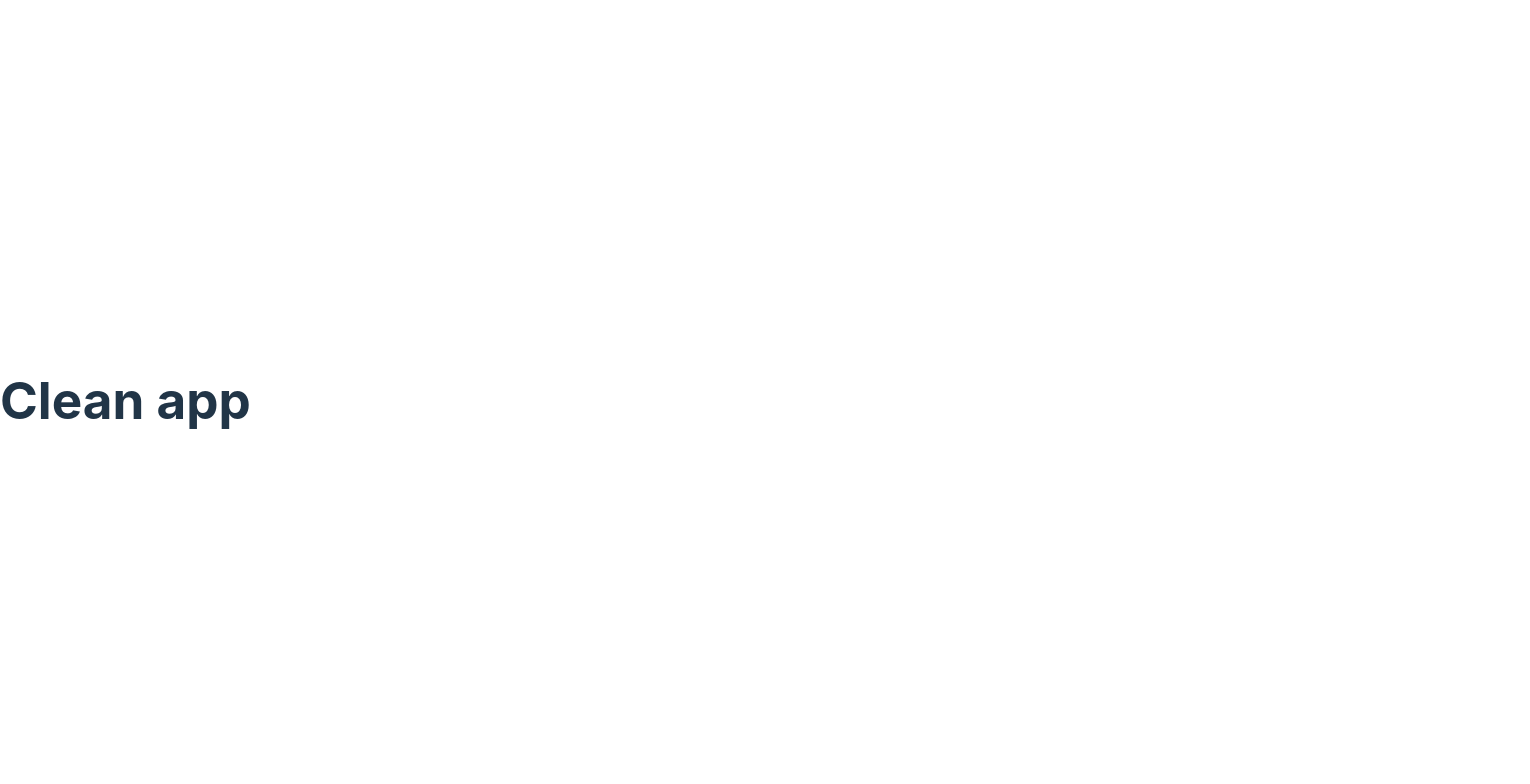
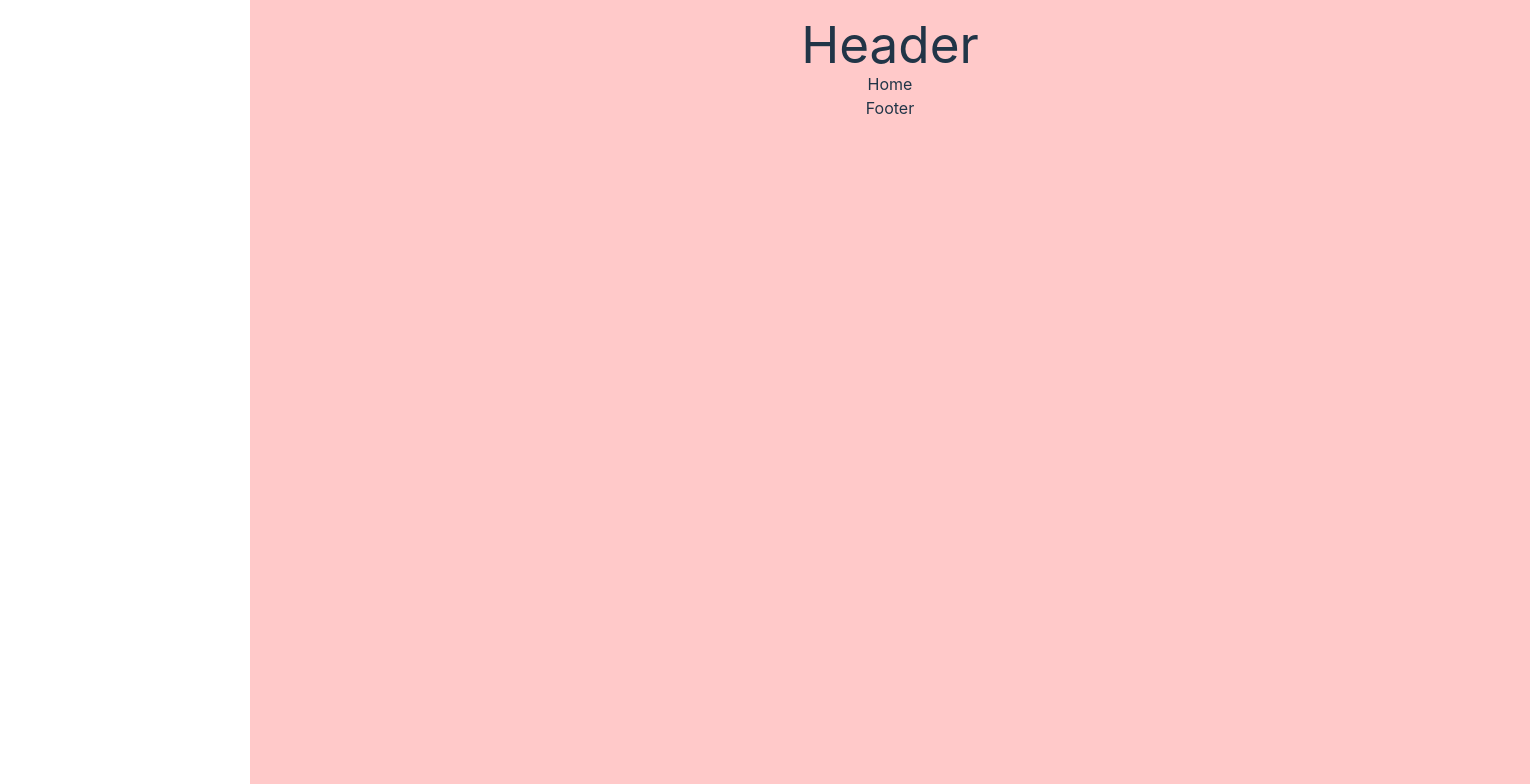
Before and after one commit to ricardoareiaslinhares/nic-project, a React (Vite) app: page / in a window 1280 px wide. Shown: the top 784 px of the page, 1530 px wide, since content can reach past the window. Built offline with nearby package versions, Linux system fonts and the light colour scheme.

Commit message:
Layout and Pages: basic

```diff
--- a/src/App.tsx
+++ b/src/App.tsx
@@ -1,10 +1,10 @@
+import router from "./routes"
+import { RouterProvider } from "react-router-dom"
 function App() {
 
   return (
     <>
-      <h1 className="text-3xl font-bold">
-      Clean app
-      </h1>
+      <RouterProvider router={router} />
     </>
   )
 }
--- /dev/null
+++ b/src/Layout.tsx
@@ -0,0 +1,13 @@
+import { Outlet } from "react-router"
+
+const Layout = () => {
+  return (
+    <main className="flex flex-1 flex-col items-center bg-red-200 ml-[250px] p-4 w-screen min-h-screen">
+        <h1>Header</h1>
+        <Outlet />
+        <h3>Footer</h3>
+    </main>
+  )
+}
+
+export default Layout
--- /dev/null
+++ b/src/pages/ClientDetails.tsx
@@ -0,0 +1,14 @@
+import { useParams } from "react-router-dom";
+
+type Props = {}
+
+const ClientDetails = (props: Props) => {
+  const { id } = useParams();
+  if (!id) return <p>CLiente não existe!</p>;
+
+  return (
+    <div>ClientDetails id: {id}</div>
+  )
+}
+
+export default ClientDetails
--- /dev/null
+++ b/src/pages/Clients.tsx
@@ -0,0 +1,11 @@
+import React from 'react'
+
+type Props = {}
+
+const Clients = (props: Props) => {
+  return (
+    <div>Clients</div>
+  )
+}
+
+export default Clients
--- /dev/null
+++ b/src/pages/Home.tsx
@@ -0,0 +1,11 @@
+import React from 'react'
+
+type Props = {}
+
+const Home = (props: Props) => {
+  return (
+    <div>Home</div>
+  )
+}
+
+export default Home
--- /dev/null
+++ b/src/pages/NotFoundError.tsx
@@ -0,0 +1,25 @@
+import { useRouteError, isRouteErrorResponse } from "react-router-dom";
+
+const NotFoundError = () => {
+    const error = useRouteError();
+
+    console.error(error);
+
+    return (
+        <div id="error-page">
+            <h1>Oops!</h1>
+            <p>Sorry, an unexpected error has occurred.</p>
+            <p>
+                <i>
+                    {isRouteErrorResponse(error)
+                        ? error.statusText
+                        : error instanceof Error
+                        ? error.message
+                        : "Unknown error"}
+                </i>
+            </p>
+        </div>
+    );
+};
+
+export default NotFoundError;
```
